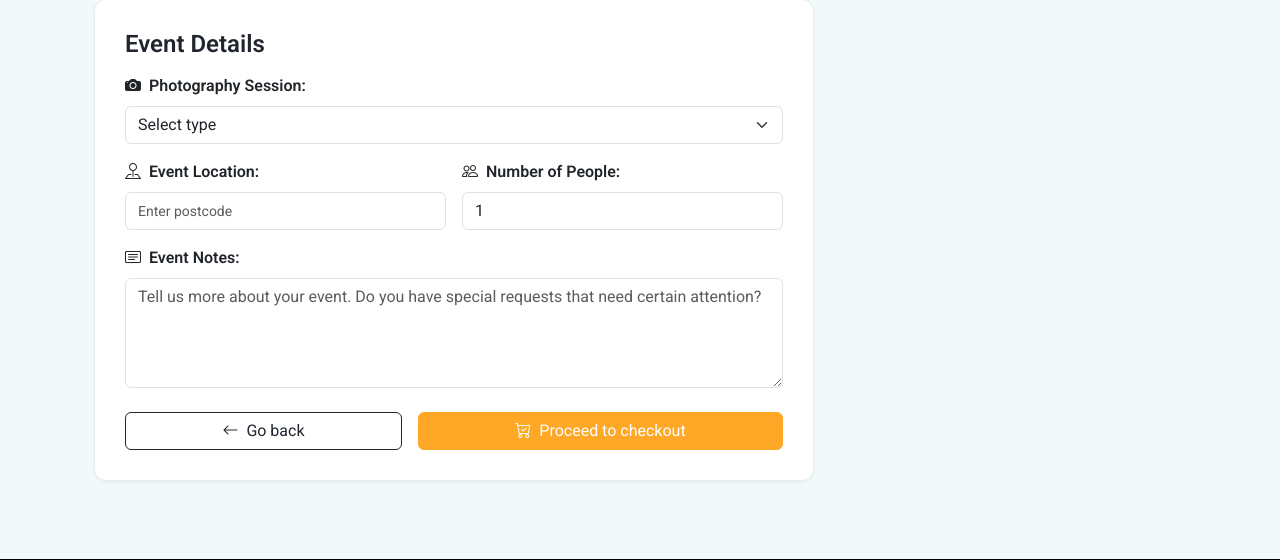
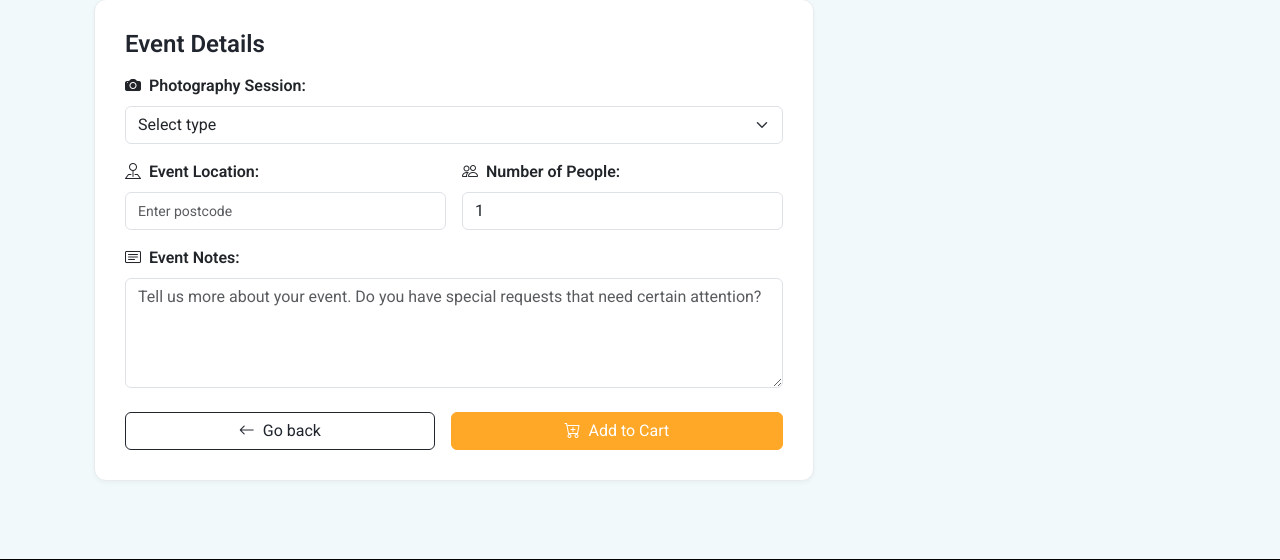
Before and after one commit to angelicatanagras/photo-studio-app, a Flask app: page /session-package/1 in a window 1280 px wide. Shown: the part 945-1505 px from the top of the page. Run offline with Flask 3, Linux system fonts and the light colour scheme; data comes from the database, SQL or seed files in the repository; some libraries are stand-ins or nearby versions; some web fonts are replaced.

Commit message:
Refactor cart system from session-based to database-based
- Remove all session-based cart functions and routes
- Update CartItem model to handle JOIN query fields
- Modify cart templates to display photographer and package info
- Add remove_from_cart functionality
- Update cart workflow: select service -> add to cart -> review -> checkout
- Fix cart display issues with missing photographer/package names

```diff
--- a/project/models.py
+++ b/project/models.py
@@ -742,6 +742,13 @@ class CartItem:
             self.price = cart_item_dict.get('price')
             self.created_at = cart_item_dict.get('created_at')
 
+            # Additional fields from JOIN queries
+            self.package_name = cart_item_dict.get('package_name')
+            self.inclusions = cart_item_dict.get('inclusions')
+            self.photographer_location = cart_item_dict.get('photographer_location')
+            self.photographer_first_name = cart_item_dict.get('photographer_first_name')
+            self.photographer_last_name = cart_item_dict.get('photographer_last_name')
+
     @staticmethod
     def get_by_id(cart_item_id):
         cart_item_data = fetch_one(
--- a/project/templates/customer/checkout.html
+++ b/project/templates/customer/checkout.html
@@ -81,7 +81,7 @@
 
     <div class="col-lg-7 col-sm-12 col-md-7 pt-3 pb-5">
       <div class="d-flex justify-content-end">
-        <a href="{{ url_for('customer.cart') }}" class="btn btn-outline-secondary flex-fill me-2">Go back</a>
+        <a href="{{ url_for('customer.view_cart') }}" class="btn btn-outline-secondary flex-fill me-2">Go back</a>
         <a href="{{ url_for('customer.success_page') }}" class="btn btn-orange flex-fill">Place Order</a>
       </div>
     </div>
--- a/project/templates/customer/session_package.html
+++ b/project/templates/customer/session_package.html
@@ -64,7 +64,7 @@
       <div class="col-12 col-lg-8 col-md-12 col-sm-12 mb-lg-0">
         <form
           method="POST"
-          action="{{ url_for('customer.basket_add') }}"
+          action="{{ url_for('customer.add_to_cart_db') }}"
           id="bookingForm"
         >
           <div class="card section_card">
@@ -215,7 +215,7 @@
                 <i class="bi bi-arrow-left me-2"></i>Go back
               </a>
               <button type="submit" class="btn btn-orange flex-fill">
-                <i class="bi bi-cart-check me-2"></i>Proceed to checkout
+                <i class="bi bi-cart-plus me-2"></i>Add to Cart
               </button>
             </div>
           </div>
--- a/project/templates/layouts/customer_base.html
+++ b/project/templates/layouts/customer_base.html
@@ -118,7 +118,7 @@
             {% endif %}
 
             <li class="nav-item">
-              <a class="nav-link position-relative" href="{{ url_for('customer.cart') }}" aria-label="Cart">
+              <a class="nav-link position-relative" href="{{ url_for('customer.view_cart') }}" aria-label="Cart">
                 <i class="bi bi-cart" style="font-size:1.2rem;"></i>
                 <span
                   class="position-absolute top-0 start-100 translate-middle badge rounded-pill bg-danger"
--- a/project/views.py
+++ b/project/views.py
@@ -20,42 +20,7 @@ def allowed_file(filename):
     return '.' in filename and filename.rsplit('.', 1)[1].lower() in ALLOWED_EXTENSIONS
 
 
-def get_cart_items():
-    return session.get('cart', {})
-
-
-def add_to_cart(item_id, title, price, qty=1):
-    cart = session.get('cart', {})
-    if item_id in cart:
-        cart[item_id]['qty'] += qty
-    else:
-        cart[item_id] = {'title': title, 'price': price, 'qty': qty}
-    session['cart'] = cart
-    session.modified = True
-
-
-def remove_from_cart(item_id):
-    cart = session.get('cart', {})
-    if item_id in cart:
-        del cart[item_id]
-        session['cart'] = cart
-        session.modified = True
-
-
-def update_cart(item_id, qty):
-    cart = session.get('cart', {})
-    if item_id in cart:
-        if qty > 0:
-            cart[item_id]['qty'] = qty
-        else:
-            del cart[item_id]
-        session['cart'] = cart
-        session.modified = True
-
-
-def clear_cart():
-    session.pop('cart', None)
-    session.modified = True
+# Session-based cart functions removed - now using database cart only
 
 
 def login_user(user_id, remember=False):
@@ -126,6 +91,7 @@ admin_bp = Blueprint('admin', __name__, url_prefix='/admin')
 
 
 def inject_cart():
+    """Inject cart count for template context - database cart only"""
     try:
         # When logged in, read from DB cart
         if is_authenticated():
@@ -136,13 +102,10 @@ def inject_cart():
                     cart = Cart.get_by_customer(customer.id)
                     if cart:
                         items = CartItem.get_by_cart(cart.id) or []
-                        # if later you store quantity per item, sum it here; for now it's 1 per item
                         return dict(cart_count=len(items))
 
-        # Not logged in (or no DB cart) → use session cart
-        cart = session.get('cart', {})
-        count = sum(int(it.get('qty', 0)) for it in cart.values())
-        return dict(cart_count=count)
+        # Not logged in - no cart
+        return dict(cart_count=0)
     except Exception:
         return dict(cart_count=0)
 
@@ -347,58 +310,7 @@ def index():
     )
 
 
-@customer_bp.route('/basket/add', methods=['POST'])
-def basket_add():
-    item_id = request.form.get('id')
-    title = request.form.get('title')
-    price = request.form.get('price')
-    qty = int(request.form.get('qty', 1))
-    add_to_cart(item_id, title, price, qty)
-    return redirect(url_for('customer.checkout'))
-
-
-@customer_bp.route('/basket/remove/<item_id>')
-def basket_remove(item_id):
-    remove_from_cart(item_id)
-    return redirect(url_for('customer.checkout'))
-
-
-@customer_bp.route('/basket/update/<item_id>', methods=['POST'])
-def basket_update(item_id):
-    qty = int(request.form.get('qty', 1))
-    update_cart(item_id, qty)
-    return redirect(url_for('customer.checkout'))
-
-
-@customer_bp.route('/basket/clear')
-def basket_clear():
-    clear_cart()
-    return redirect(url_for('customer.checkout'))
-# # Basket actions
-# @customer_bp.route('/basket/add', methods=['POST'])
-# def basket_add():
-#     item_id = request.form.get('id')
-#     title = request.form.get('title')
-#     price = request.form.get('price')
-#     qty = int(request.form.get('qty', 1))
-#     add_to_cart(item_id, title, price, qty)
-#     return redirect(url_for('customer.checkout'))
-
-# @customer_bp.route('/basket/remove/<item_id>')
-# def basket_remove(item_id):
-#     remove_from_cart(item_id)
-#     return redirect(url_for('customer.checkout'))
-
-# @customer_bp.route('/basket/update/<item_id>', methods=['POST'])
-# def basket_update(item_id):
-#     qty = int(request.form.get('qty', 1))
-#     update_cart(item_id, qty)
-#     return redirect(url_for('customer.checkout'))
-
-# @customer_bp.route('/basket/clear')
-# def basket_clear():
-#     clear_cart()
-#     return redirect(url_for('customer.checkout'))
+# Session-based basket routes removed - now using database cart only
 
 
 @customer_bp.route('/bookings')
@@ -469,26 +381,64 @@ def add_to_cart_db():
 @customer_bp.route('/cart')
 @login_required
 @role_required('Customer')
-def cart():
+def view_cart():
+    """View customer's cart with database items"""
     user = get_current_user()
     customer = Customer.get_by_user_id(user.get('id'))
+
+    if not customer:
+        flash('Customer profile not found.', 'error')
+        return redirect(url_for('customer.index'))
+
     cart = Cart.get_by_customer(customer.id)
     items = CartItem.get_by_cart(cart.id) if cart else []
 
-    cart_dict = {item.id: {
-        'title': f'Package #{item.package_id}',
-        'price': float(item.price),
-        'qty': 1
-    } for item in items}
-
-    total = sum(i['price'] * i['qty'] for i in cart_dict.values())
+    total = sum(float(item.price) for item in items)
 
     return render_template(
         'customer/cart.html',
-        title='Your Basket',
-        cart=cart_dict,
-        total=total
+        title='Your Cart',
+        cart_items=items,
+        total=total,
+        cart=cart
     )
+
+@customer_bp.route('/cart/remove', methods=['POST'])
+@login_required
+@role_required('Customer')
+def remove_from_cart():
+    """Remove item from cart"""
+    cart_item_id = request.form.get('cart_item_id')
+    user = get_current_user()
+    customer = Customer.get_by_user_id(user.get('id'))
+
+    if not cart_item_id or not customer:
+        flash('Invalid request.', 'error')
+        return redirect(url_for('customer.view_cart'))
+
+    try:
+        # Get cart item to verify ownership
+        cart_item = CartItem.get_by_id(cart_item_id)
+        if not cart_item:
+            flash('Item not found.', 'error')
+            return redirect(url_for('customer.view_cart'))
+
+        # Get cart to verify it belongs to this customer
+        cart = Cart.get_by_id(cart_item.cart_id)
+        if not cart or cart.customer_id != customer.id:
+            flash('You do not have permission to remove this item.', 'error')
+            return redirect(url_for('customer.view_cart'))
+
+        # Remove item and update cart total
+        CartItem.delete(cart_item_id)
+        Cart.update(cart.id, subtotal=cart.subtotal - cart_item.price)
+
+        flash('Item removed from cart.', 'success')
+    except Exception as e:
+        flash(f'Error removing item: {str(e)}', 'error')
+
+    return redirect(url_for('customer.view_cart'))
+
 
 # ======== TEST ========
 
```
Also changed, not shown: project/templates/customer/cart.html (+17 -14 lines).
